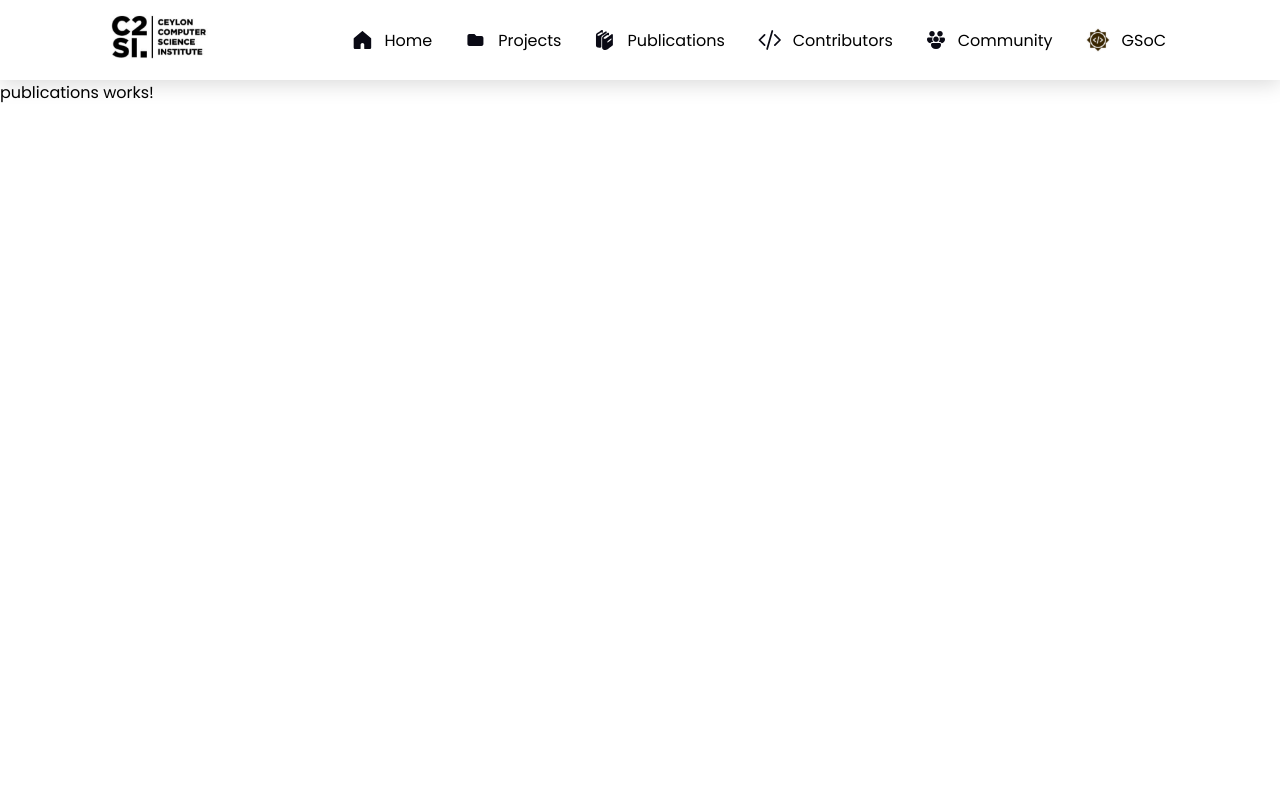
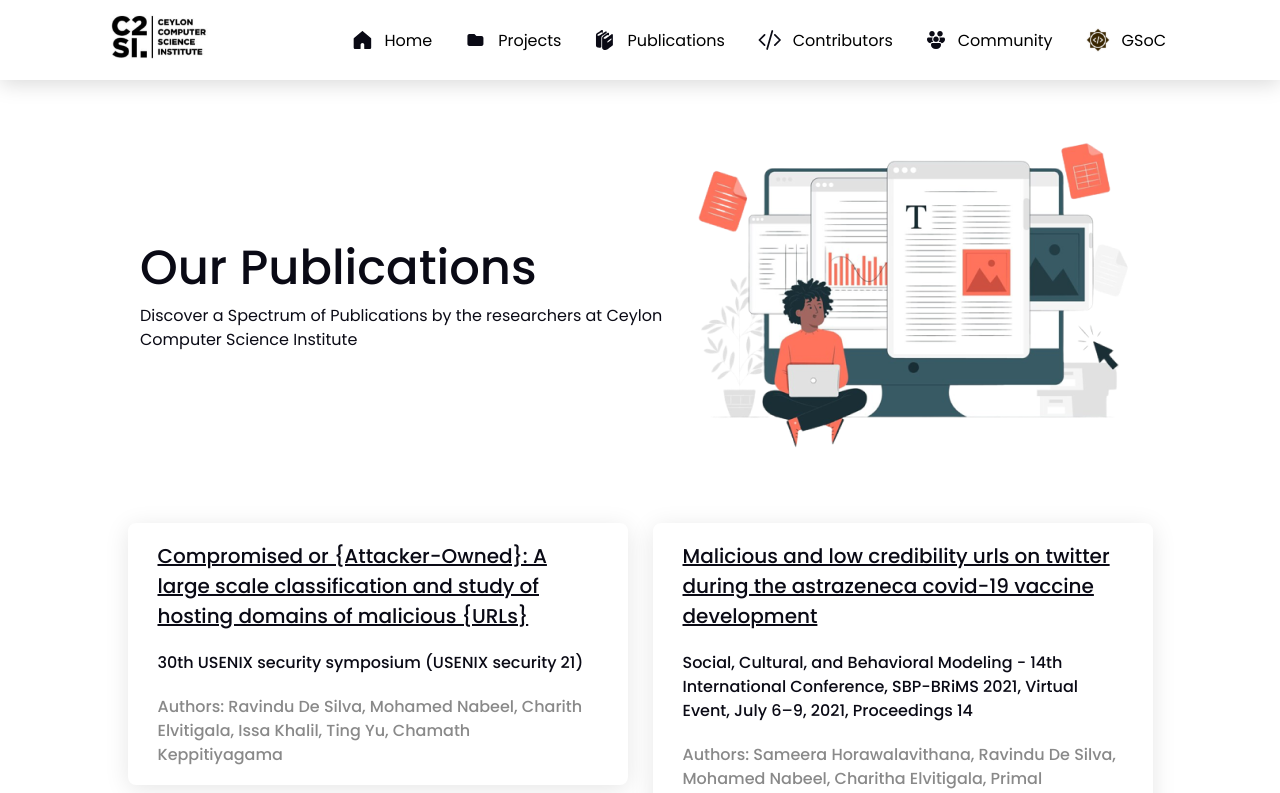
Before and after one commit to akshayw1/Webiu, an Angular app: page /publications in a window 1280 px wide. Shown: the top 793 px of the page. Built offline with nearby package versions, Linux system fonts and the light colour scheme.

Commit message:
made publications page

```diff
--- a/src/app/components/publications-card/publications-card.component.scss
+++ b/src/app/components/publications-card/publications-card.component.scss
@@ -9,6 +9,7 @@
   border: 2px solid var(--primary-white, #fff);
   background: var(--primary-white, #fff);
   box-shadow: 0px 4px 24px 0px rgba(0, 0, 0, 0.1);
+  width: 500px;
 
   a {
     color: var(--primary-dark, var(--primary-dark, #0a0a15));
--- a/src/app/page/publications/publications.component.html
+++ b/src/app/page/publications/publications.component.html
@@ -1,2 +1,24 @@
 <app-navbar></app-navbar>
-<p>publications works!</p>
+
+<div class="publications">
+  <div class="publications-hero">
+    <div class="publications-hero-content">
+      <h1>Our Publications</h1>
+      <p>
+        Discover a Spectrum of Publications by the researchers at Ceylon
+        Computer Science Institute
+      </p>
+    </div>
+    <img src="../../../assets/publications-img.png" alt="publications" />
+  </div>
+  <div class="publications-cards-container">
+    <div *ngFor="let publication of publications">
+      <app-publications-card
+        [heading]="publication.heading"
+        [link]="publication.link"
+        [issued_by]="publication.issued_by"
+        [description]="publication.description"
+      ></app-publications-card>
+    </div>
+  </div>
+</div>
--- a/src/app/page/publications/publications.component.scss
+++ b/src/app/page/publications/publications.component.scss
@@ -0,0 +1,37 @@
+.publications {
+  display: flex;
+  flex-direction: column;
+  justify-content: center;
+  align-items: center;
+
+  .publications-hero {
+    max-width: 1000px;
+    margin: 50px auto;
+    display: flex;
+    align-items: center;
+    justify-content: center;
+
+    .publications-hero-content {
+      h1 {
+        color: var(--primary-dark, var(--primary-dark, #0a0a15));
+        font-size: 48px;
+        font-weight: 500;
+        line-height: 150%;
+      }
+
+      p {
+        color: var(--primary-dark, var(--primary-dark, #0a0a15));
+        font-size: 16px;
+        font-weight: 400;
+        line-height: 150%;
+      }
+    }
+  }
+
+  .publications-cards-container {
+    display: grid;
+    gap: 25px;
+    grid-template-columns: repeat(2, 1fr);
+    padding: 20px;
+  }
+}
--- a/src/app/page/publications/publications.component.ts
+++ b/src/app/page/publications/publications.component.ts
@@ -1,11 +1,29 @@
-import { Component } from '@angular/core';
+import { Component, OnInit } from '@angular/core';
+import { CommonModule } from '@angular/common';
 import { NavbarComponent } from '../../components/navbar/navbar.component';
+import { PublicationsCardComponent } from '../../components/publications-card/publications-card.component';
+import publicationsData from './publications-data.json';
+
+interface Publication {
+  heading: string;
+  link: string;
+  issued_by: string;
+  description: string;
+}
 
 @Component({
   selector: 'app-publications',
   standalone: true,
-  imports: [NavbarComponent],
+  imports: [CommonModule, NavbarComponent, PublicationsCardComponent],
   templateUrl: './publications.component.html',
-  styleUrl: './publications.component.scss',
+  styleUrls: ['./publications.component.scss'],
 })
-export class PublicationsComponent {}
+export class PublicationsComponent implements OnInit {
+  publications: Publication[] = publicationsData;
+
+  constructor() {}
+
+  ngOnInit(): void {
+    console.log('Fetched Publications:', this.publications);
+  }
+}
--- a/tsconfig.json
+++ b/tsconfig.json
@@ -9,6 +9,7 @@
     "noImplicitReturns": true,
     "noFallthroughCasesInSwitch": true,
     "skipLibCheck": true,
+    "resolveJsonModule": true,
     "esModuleInterop": true,
     "sourceMap": true,
     "declaration": false,
@@ -18,10 +19,7 @@
     "target": "ES2022",
     "module": "ES2022",
     "useDefineForClassFields": false,
-    "lib": [
-      "ES2022",
-      "dom"
-    ]
+    "lib": ["ES2022", "dom"]
   },
   "angularCompilerOptions": {
     "enableI18nLegacyMessageIdFormat": false,
```
Also changed, not shown: src/assets/publications-img.png (added).
